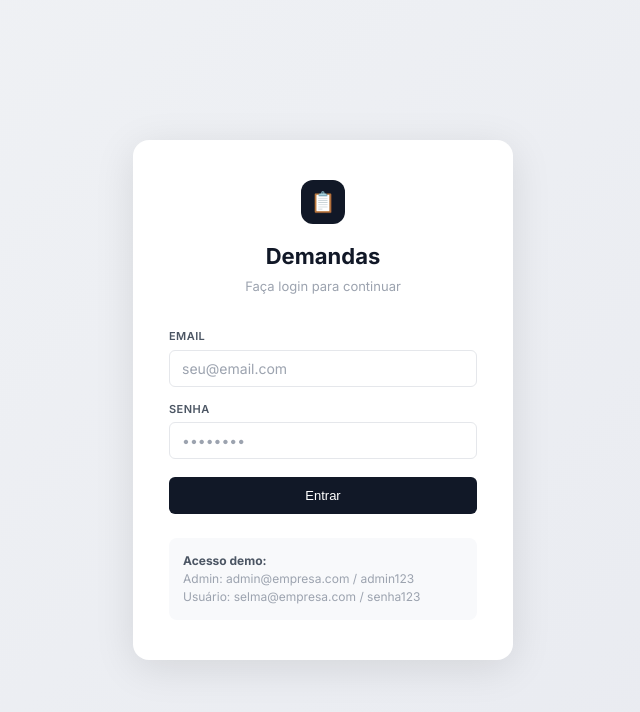
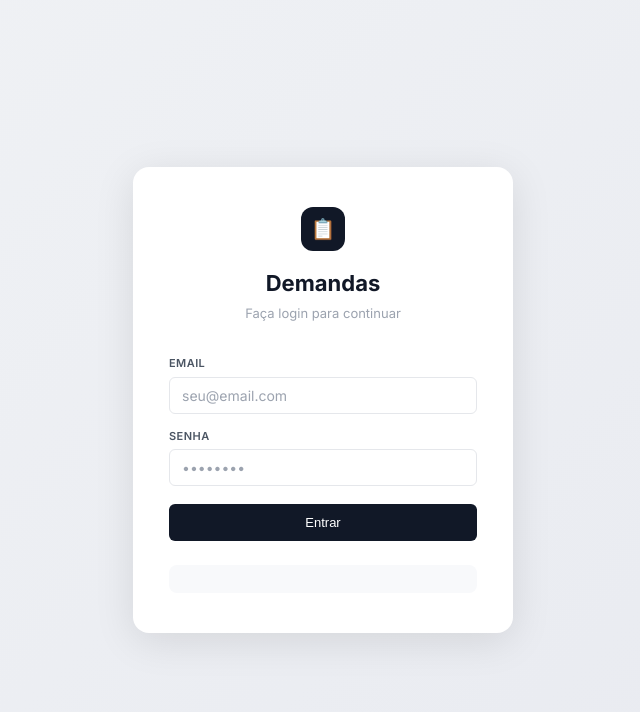
Before and after one commit to Otavio-Messias/demandas, a React (Vite) app in the folder demandas/frontend/: page /login in a window 1280 px wide. Shown: the top 712 px of the page, without its empty margins (317-957 px from the left). Built offline with nearby package versions, Linux system fonts and the light colour scheme; no server answers.

Commit message:
ajuste tela de login

```diff
--- a/demandas/frontend/src/pages/LoginPage.jsx
+++ b/demandas/frontend/src/pages/LoginPage.jsx
@@ -78,9 +78,6 @@ export default function LoginPage() {
           marginTop: 24, padding: '14px', background: '#f8f9fb',
           borderRadius: 8, fontSize: 12, color: 'var(--text-3)'
         }}>
-          <strong style={{ color: 'var(--text-2)' }}>Acesso demo:</strong><br />
-          Admin: admin@empresa.com / admin123<br />
-          Usuário: selma@empresa.com / senha123
         </div>
       </div>
     </div>
```
